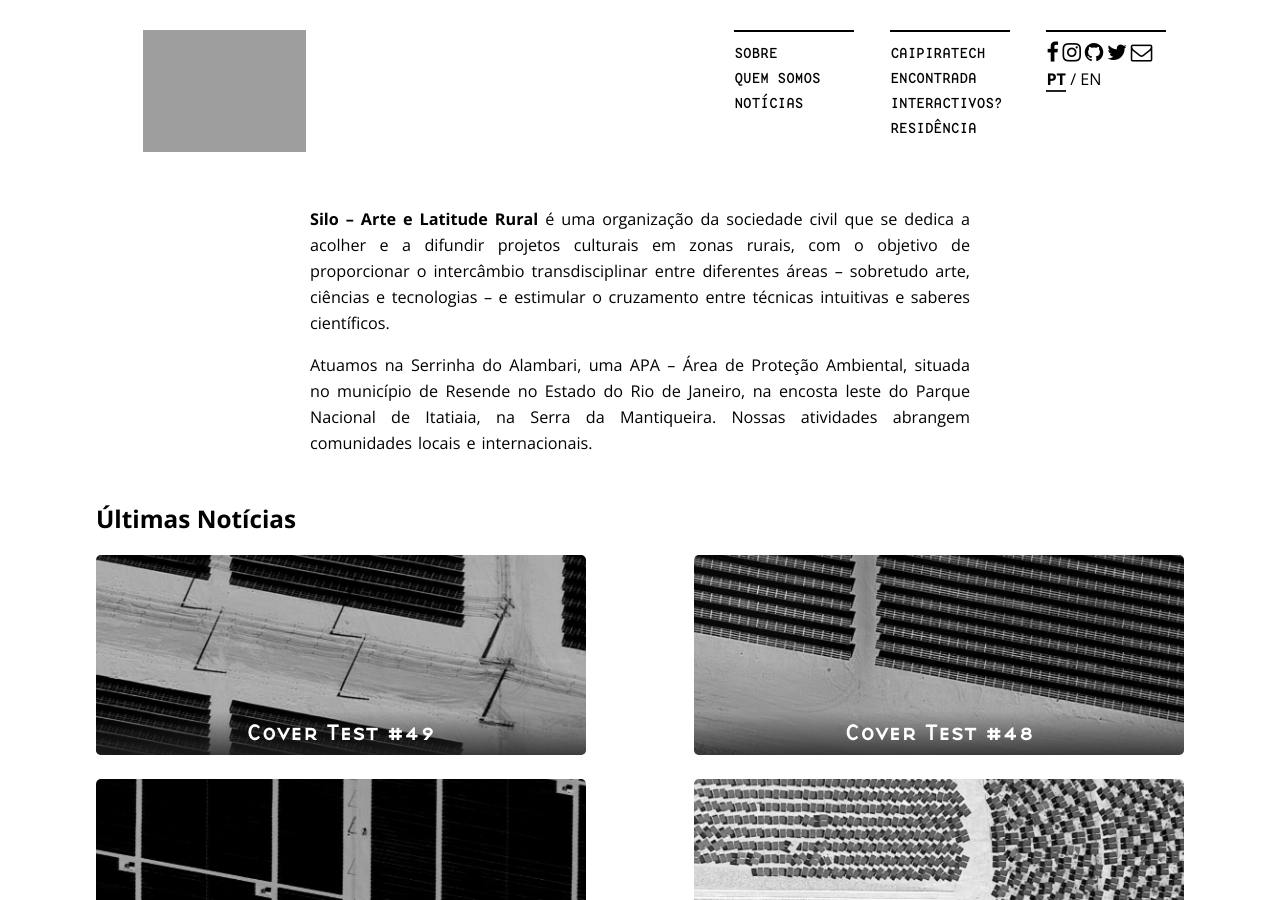
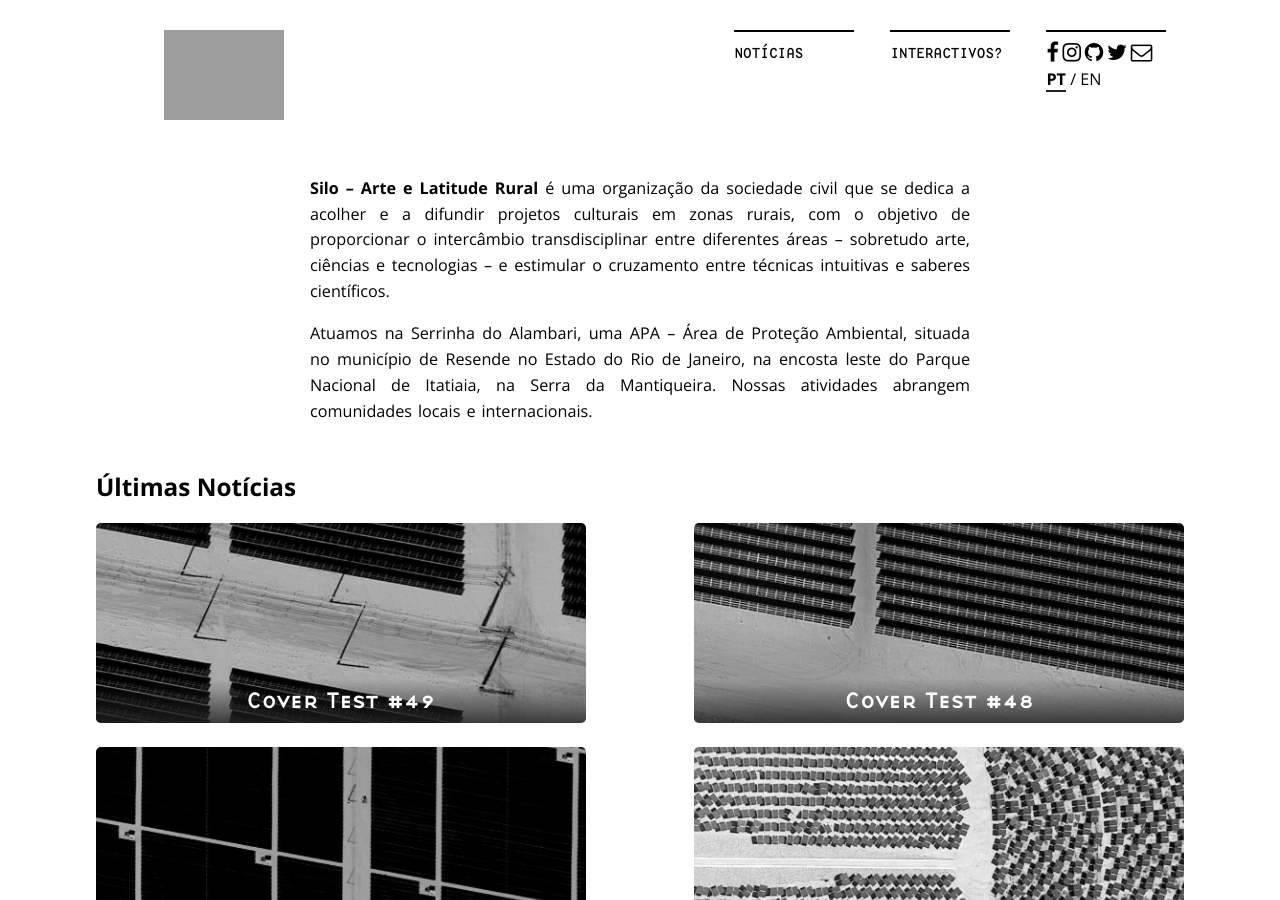
Before and after one commit to thiagohersan-www/silo-cover-test, a Jekyll site: the page built from _pages/index_pt.md, in a window 1280 px wide and 900 px high. Built offline with Jekyll 4.4.1, drawn with Linux system fonts in a browser that asks for light colours; nearby versions of some CDN libraries; grey boxes are pictures that could not be loaded.

Commit message:
Update menu-items.html

```diff
--- a/_includes/menu-items.html
+++ b/_includes/menu-items.html
@@ -1,31 +1,11 @@
 <div class="menu-section">
   <ul>
-    {% case page.lang %}
-      {% when 'en' %}
-        <li><a href="{{ site.baseurl }}/about/">about</a></li>
-        <li><a href="{{ site.baseurl }}/who-we-are/">who we are</a></li>
-        <li><a href="{{ site.baseurl }}/news/">news</a></li>
-      {% else %}
-        <li><a href="{{ site.baseurl }}/sobre/">sobre</a></li>
-        <li><a href="{{ site.baseurl }}/quem-somos/">quem somos</a></li>
-        <li><a href="{{ site.baseurl }}/noticias/">notícias</a></li>
-    {% endcase %}
+    <li><a href="{{ site.baseurl }}/noticias/">notícias</a></li>
   </ul>
 </div>
 <div class="menu-section">
   <ul>
-    {% case page.lang %}
-      {% when 'en' %}
-        <li><a href="{{ site.baseurl }}/en/caipiratechlab/">caipiraTech</a></li>
-        <li><a href="{{ site.baseurl }}/en/encontrada/">encontrada</a></li>
-        <li><a href="{{ site.baseurl }}/en/interactivos/">interactivos?</a></li>
-        <li><a href="{{ site.baseurl }}/en/residencia/">residência</a></li>
-      {% else %}
-        <li><a href="{{ site.baseurl }}/caipiratechlab/">caipiraTech</a></li>
-        <li><a href="{{ site.baseurl }}/encontrada/">encontrada</a></li>
-        <li><a href="{{ site.baseurl }}/interactivos/">interactivos?</a></li>
-        <li><a href="{{ site.baseurl }}/residencia/">residência</a></li>
-    {% endcase %}
+    <li><a href="{{ site.baseurl }}/en/interactivos/">interactivos?</a></li>
   </ul>
 </div>
 <div class="menu-section">
```
